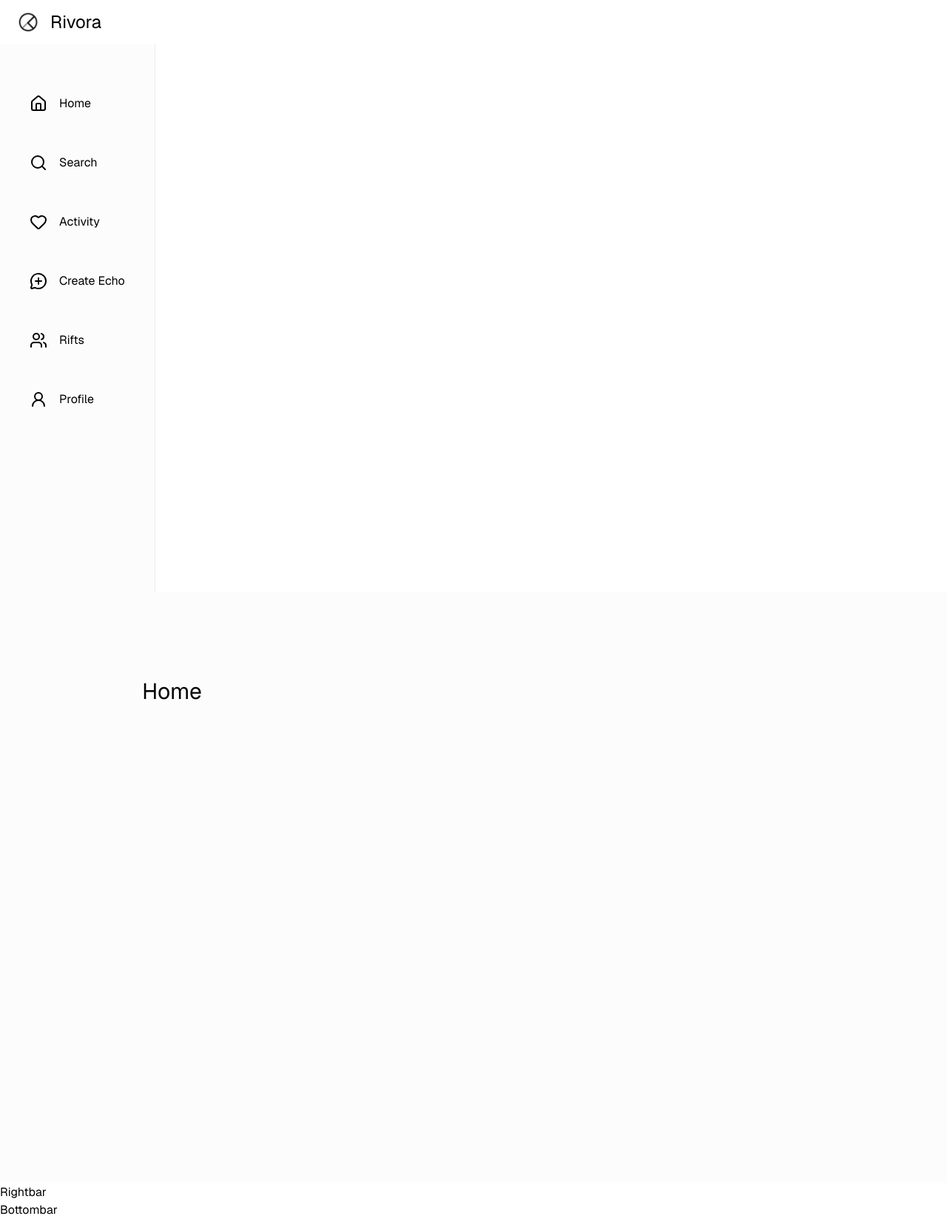
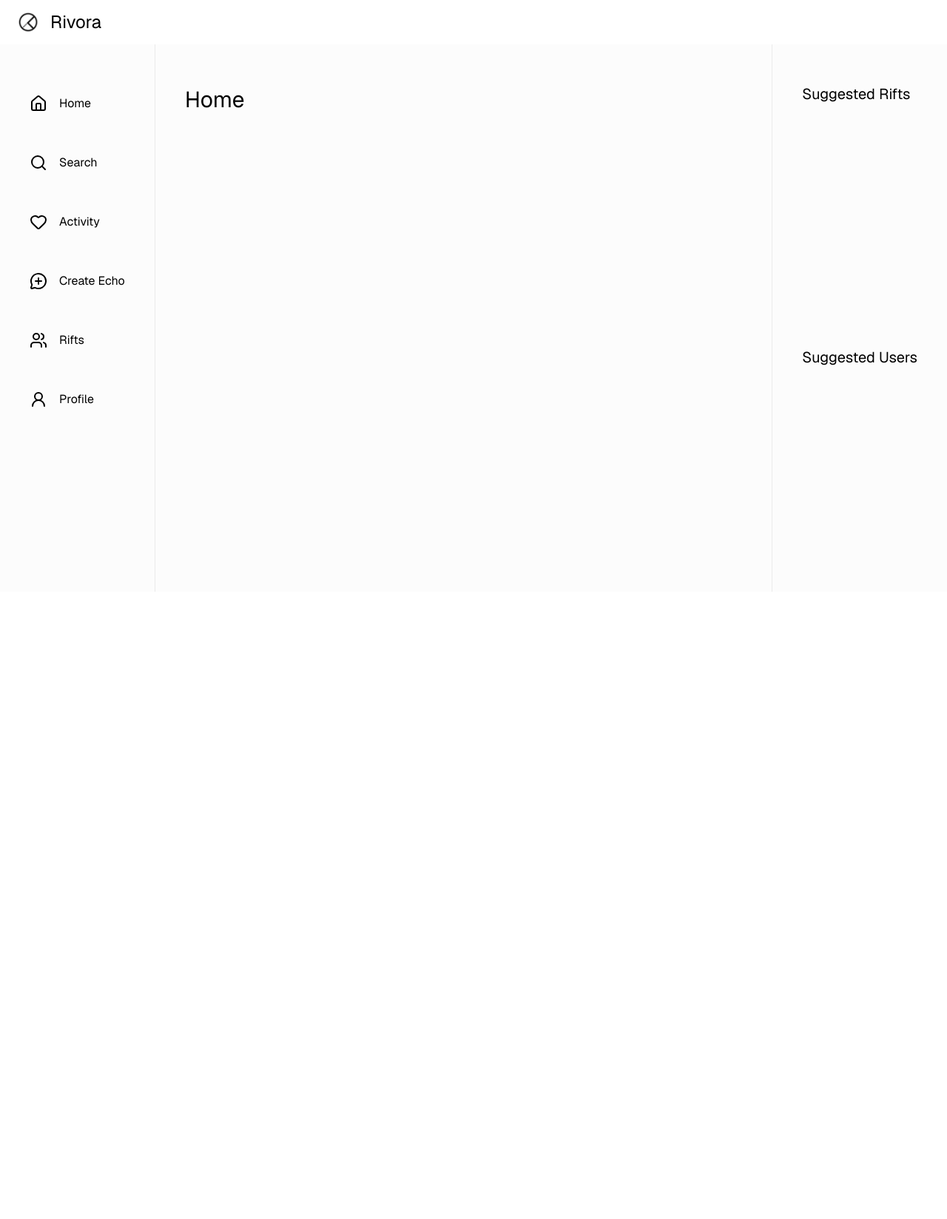
Before and after one commit to Bhuvan-S-prasad/Rivora, a Next.js app: page / in a window 1280 px wide. Shown: the whole page at 74% size. After the commit the page ends 800 px from the top, so only its background shows below. Built offline with nearby package versions, Linux system fonts and the light colour scheme; no server answers.

Commit message:
feat: implement initial application layout with global styles and navigation components.

```diff
--- a/app/(root)/layout.tsx
+++ b/app/(root)/layout.tsx
@@ -34,7 +34,7 @@ export default function RootLayout({
           className={`${geistSans.variable} ${geistMono.variable} antialiased`}
         >
           <Topbar />
-          <main>
+          <main className="flex flex-row">
             <Leftbar />
             <section className="main-container">
               <div className="w-full max-w-4xl">
--- a/app/globals.css
+++ b/app/globals.css
@@ -174,9 +174,7 @@
 @layer components {
 
   .main-container {
-    @apply flex min-h-screen flex-1 flex-col items-center
-      bg-background text-foreground
-      px-6 pb-10 pt-28 max-md:pb-32 sm:px-10;
+    @apply flex min-h-screen flex-1 flex-col items-center bg-background text-foreground px-6 pb-10 pt-28 max-md:pb-32 sm:px-10;
   }
 
   .head-text {
@@ -184,8 +182,7 @@
   }
 
   .activity-card {
-    @apply flex items-center gap-2 rounded-md
-      bg-card text-card-foreground px-7 py-4;
+    @apply flex items-center gap-2 rounded-md bg-card text-card-foreground px-7 py-4;
   }
 
   .no-result {
@@ -197,15 +194,11 @@
   }
 
   .community-card_btn {
-    @apply rounded-lg bg-primary text-primary-foreground
-      px-5 py-1.5 text-small-regular;
+    @apply rounded-lg bg-primary text-primary-foreground px-5 py-1.5 text-small-regular;
   }
 
   .user-card {
-    @apply flex flex-col justify-between gap-4
-      bg-card text-card-foreground
-      max-xs:rounded-xl max-xs:p-4
-      xs:flex-row xs:items-center;
+    @apply flex flex-col justify-between gap-4 bg-card text-card-foreground max-xs:rounded-xl max-xs:p-4 xs:flex-row xs:items-center;
   }
 
   .user-card_btn {
@@ -221,35 +214,34 @@
   }
 
   .topbar {
-    @apply fixed top-0 z-30 flex w-full items-center justify-between
-      bg-card text-card-foreground px-6 py-3;
+    @apply fixed top-0 z-30 flex w-full items-center justify-between bg-card text-card-foreground px-6 py-3;
   }
 
   .bottombar {
-    @apply fixed bottom-0 z-10 w-full rounded-t-3xl
-      bg-background/60 backdrop-blur-lg
-      p-4 xs:px-7 md:hidden;
+    @apply fixed bottom-0 z-10 w-full rounded-t-3xl bg-background/60 backdrop-blur-lg p-4 xs:px-7 md:hidden;
   }
 
   .leftsidebar {
-    @apply sticky left-0 top-0 z-20 flex h-screen w-fit flex-col justify-between
-      overflow-auto border-r border-sidebar-border
-      bg-sidebar text-sidebar-foreground pb-5 pt-28 max-md:hidden;
+    @apply sticky left-0 top-0 z-20 flex h-screen w-fit flex-col justify-between overflow-auto border-r border-sidebar-border bg-sidebar text-sidebar-foreground pb-5 pt-28 max-md:hidden;
   }
 
   .leftsidebar_link {
-    @apply flex gap-4 p-4 rounded-lg
-      hover:bg-sidebar-accent hover:text-sidebar-accent-foreground;
+    @apply flex gap-4 p-4 rounded-lg hover:bg-sidebar-accent hover:text-sidebar-accent-foreground;
   }
 
   .rightsidebar {
-    @apply sticky right-0 top-0 z-20 flex h-screen w-fit flex-col justify-between
-      gap-12 overflow-auto border-l border-sidebar-border
-      bg-sidebar text-sidebar-foreground
-      px-10 pb-6 pt-28 max-xl:hidden;
+    @apply sticky right-0 top-0 z-20 flex h-screen w-fit flex-col justify-between gap-12 overflow-auto border-l border-sidebar-border bg-sidebar text-sidebar-foreground px-10 pb-6 pt-28 max-xl:hidden;
   }
 
   .pagination {
     @apply mt-10 flex w-full items-center justify-center gap-5;
   }
+
+  .bottombar_container {
+    @apply flex items-center justify-between gap-3 xs:gap-5;
+  }
+
+  .bottombar_link {
+    @apply relative flex flex-col items-center gap-2 rounded-lg p-2 sm:flex-1 sm:px-2 sm:py-2.5;
+  }
 }
--- a/components/shared/Bottombar.tsx
+++ b/components/shared/Bottombar.tsx
@@ -1,8 +1,31 @@
+'use client'
+
+import { sidebarLinks } from "@/constants";
+import Link from "next/link";
+import { usePathname } from "next/navigation";
+
 function Bottombar() {
+    const pathname = usePathname();
     return (
-        <div>
-            Bottombar
-        </div>
+        <section className="bottombar">
+            <div className="bottombar_container">
+                {sidebarLinks.map((link) => {
+                    const isActive = (pathname.includes(link.route) && link.route.length > 1) || pathname === link.route;
+                    return (
+                        <div>
+                            <Link href={link.route}
+                                key={link.label}
+                                className={`bottombar_link ${isActive && 'bg-primary-500'}`}>
+                                <span className="w-6 h-6">{link.icon}</span>
+                                <p className="text-subtle-medium text-light-1 max-sm:hidden">{link.label.split(/\s+/)[0]}</p>
+                            </Link >
+                        </div >
+                    )
+                }
+                )}
+            </div>
+
+        </section>
     )
 }
 
--- a/components/shared/Leftbar.tsx
+++ b/components/shared/Leftbar.tsx
@@ -33,7 +33,7 @@ function Leftbar() {
 
             <div className="mt-10 px-6">
                 <SignedIn>
-                    <SignOutButton signOutCallback={() => router.push('/sign-in')}>
+                    <SignOutButton redirectUrl="/sign-in">
                         <div className="flex cursor-pointer gap-4 p-4">
                             <LogOut />
                             <p className="text-light-1 max-xs:hidden">Logout</p>
--- a/components/shared/Rightbar.tsx
+++ b/components/shared/Rightbar.tsx
@@ -1,8 +1,14 @@
 function Rightbar() {
     return (
-        <div>
-            Rightbar
-        </div>
+        <section className="custom-scrollbar rightsidebar">
+            <div className="flex flex-1 flex-col justify-start">
+                <h3 className="text-heading4-medium text-light-1">Suggested Rifts</h3>
+            </div>
+
+            <div className="flex flex-1 flex-col justify-start">
+                <h3 className="text-heading4-medium text-light-1">Suggested Users</h3>
+            </div>
+        </section>
     )
 }
 
```
